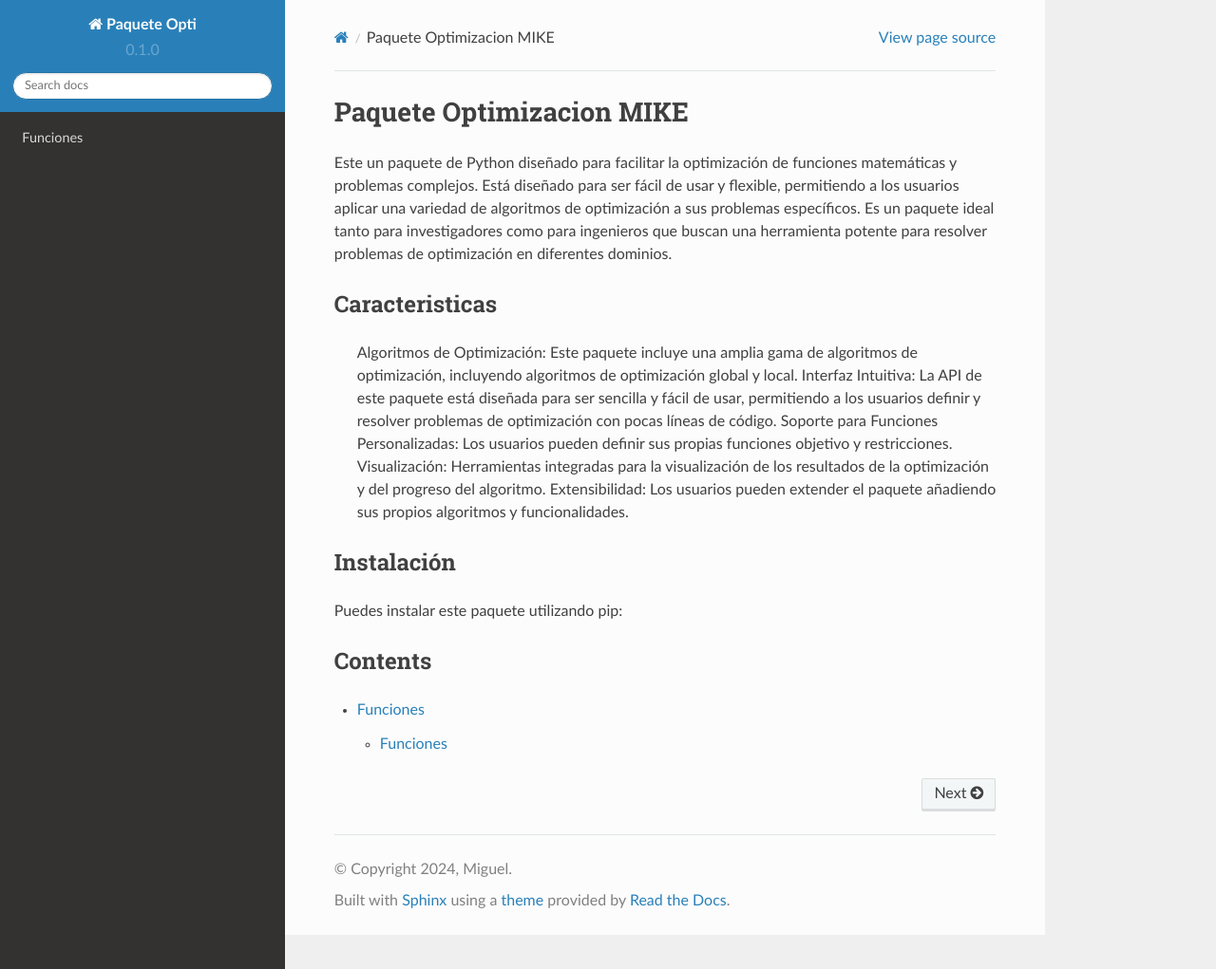
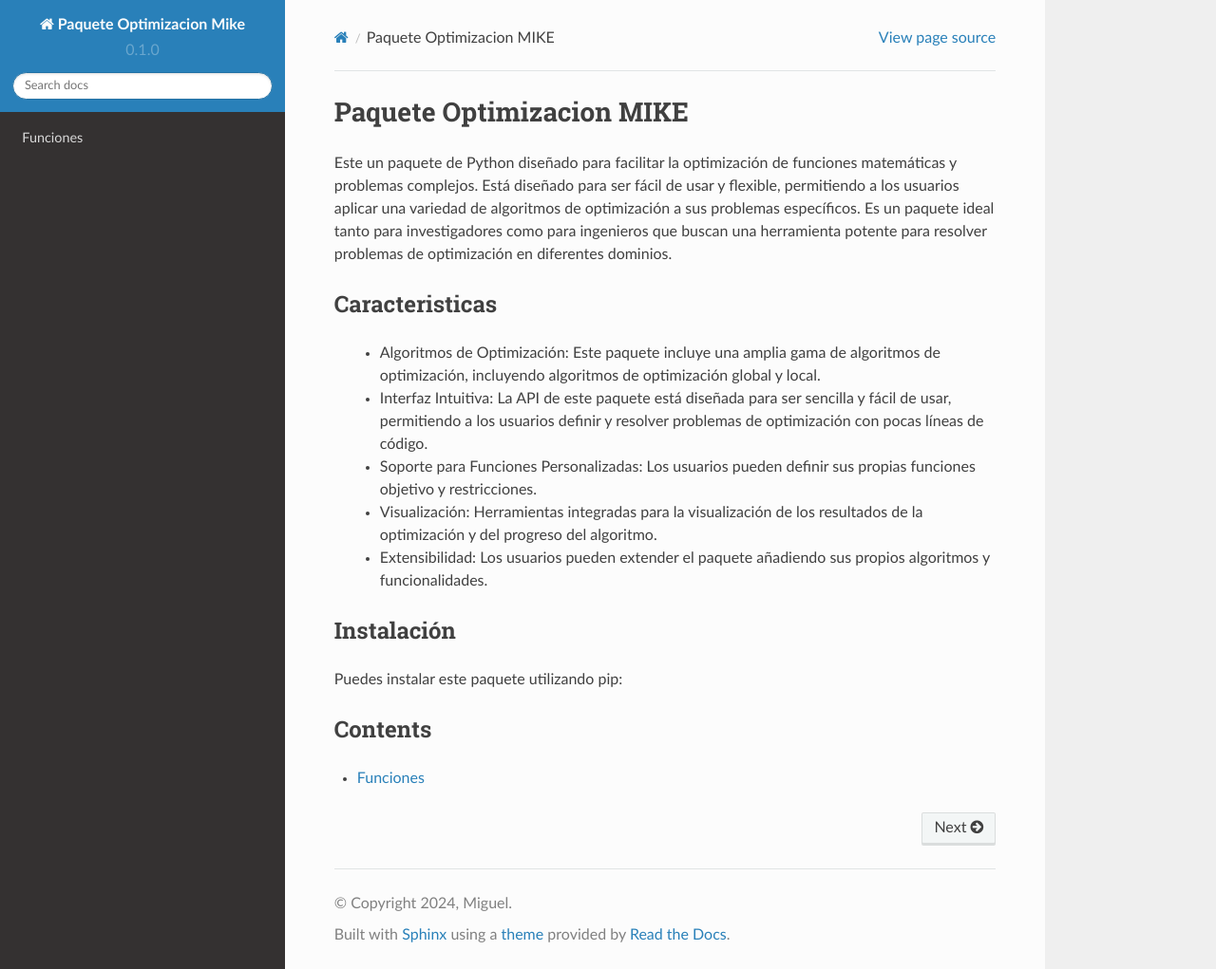
Before and after one commit to MiguelMAC9/Paquete_MIguel, a Sphinx documentation site: the page built from docs/source/index.rst, in a window 1280 px wide and 1021 px high. Shown: the whole window at 95% size. Built offline with Sphinx 7.4.7 and the Read the Docs theme 2.0.0, drawn with Linux system fonts in a browser that asks for light colours; some of the changed lines change nothing that is shown.

Commit message:
Cambios 4

```diff
--- a/docs/source/Funciones.rst
+++ b/docs/source/Funciones.rst
@@ -2,9 +2,6 @@ Funciones
 =========
 
 Este documento describe varias funciones matemáticas utilizadas en optimización y otros campos. A continuación se presentan las implementaciones y descripciones detalladas de cada función.
-
-Funciones
----------
 
 .. code-block:: python
 
--- a/docs/source/conf.py
+++ b/docs/source/conf.py
@@ -2,7 +2,7 @@
 
 # -- Project information
 
-project = 'Paquete Opti'
+project = 'Paquete Optimizacion Mike'
 copyright = '2024, Miguel'
 author = 'Miguel Alvarez'
 
--- a/docs/source/index.rst
+++ b/docs/source/index.rst
@@ -10,11 +10,14 @@ problemas de optimización en diferentes dominios.
 Caracteristicas
 ----------------
 
-   Algoritmos de Optimización: Este paquete incluye una amplia gama de algoritmos de optimización, incluyendo algoritmos de optimización global y local.
-   Interfaz Intuitiva: La API de este paquete está diseñada para ser sencilla y fácil de usar, permitiendo a los usuarios definir y resolver problemas de optimización con pocas líneas de código.
-   Soporte para Funciones Personalizadas: Los usuarios pueden definir sus propias funciones objetivo y restricciones.
-   Visualización: Herramientas integradas para la visualización de los resultados de la optimización y del progreso del algoritmo.
-   Extensibilidad: Los usuarios pueden extender el paquete añadiendo sus propios algoritmos y funcionalidades.
+   - Algoritmos de Optimización: Este paquete incluye una amplia gama de algoritmos de optimización, incluyendo algoritmos de optimización global y local.
+   - Interfaz Intuitiva: La API de este paquete está diseñada para ser sencilla y fácil de usar, permitiendo a los usuarios definir y resolver problemas de optimización con pocas líneas de código.
+   - Soporte para Funciones Personalizadas: Los usuarios pueden definir sus propias funciones objetivo y restricciones.
+   - Visualización: Herramientas integradas para la visualización de los resultados de la optimización y del progreso del algoritmo.
+   - Extensibilidad: Los usuarios pueden extender el paquete añadiendo sus propios algoritmos y funcionalidades.
+
+
+.. _installation:
 
 Instalación
 -----------
```
